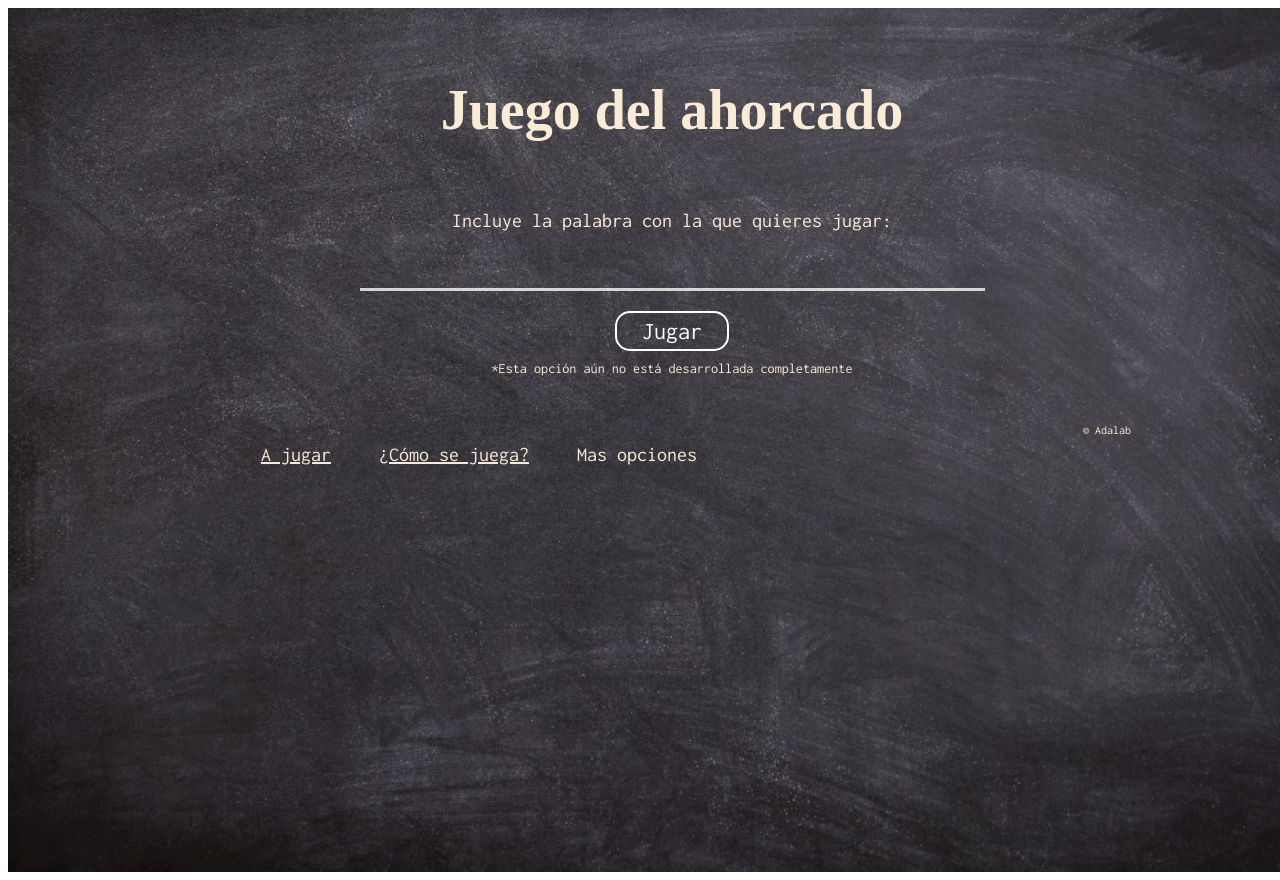
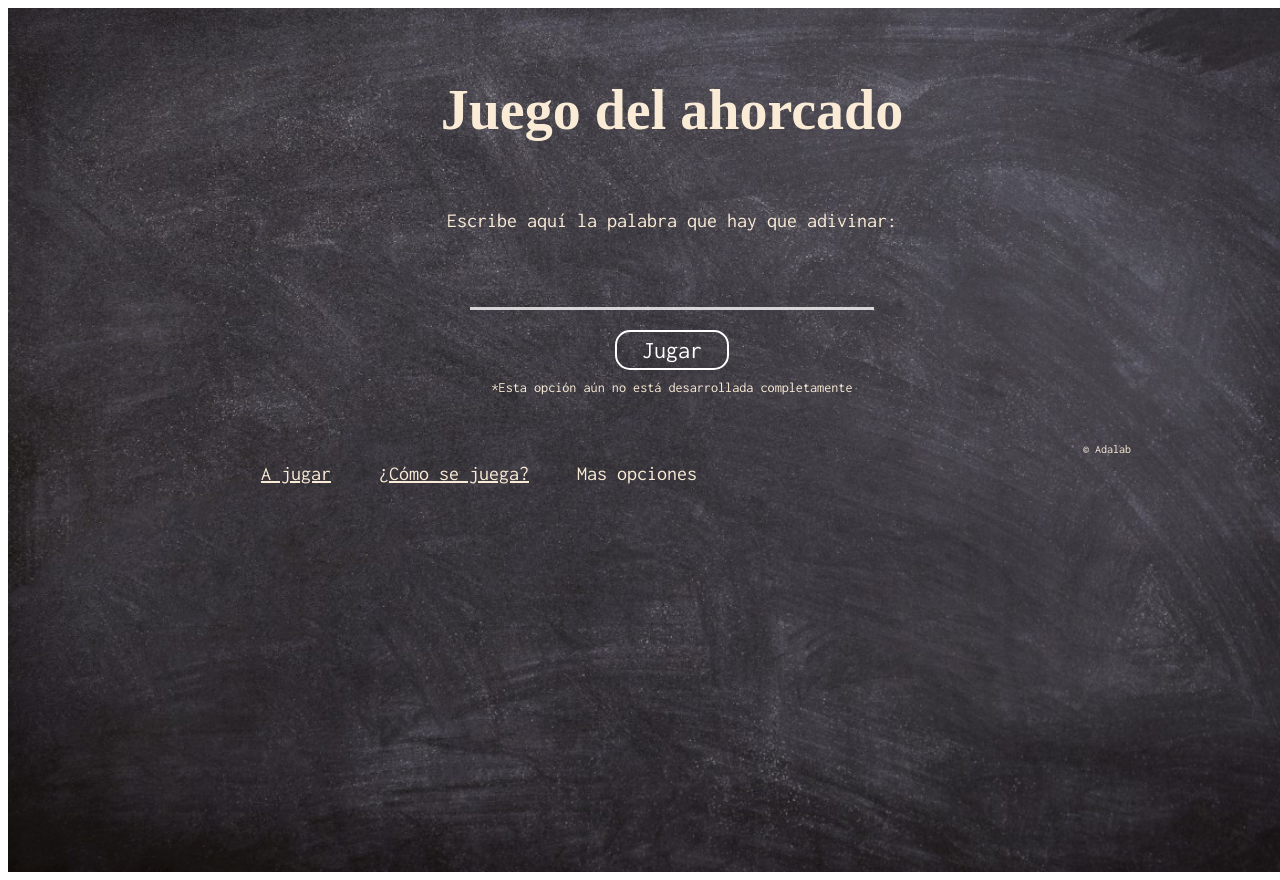
Before and after one commit to CriSFV/Hangmangame, a React app: page /#/options in a window 1280 px wide. Shown: the top 880 px of the page. Built offline with nearby package versions, Linux system fonts and the light colour scheme; no server answers; a web font is replaced by a local one.

Commit message:
add more options functionality

```diff
--- a/src/components/App.js
+++ b/src/components/App.js
@@ -22,6 +22,13 @@ function App() {
     });
   }, []);
 
+  //palabra incluida en options:
+  const userWord = (userWord) => {
+    setWord(userWord);
+    setLastLetter('');
+    setUserLetter([]);
+  };
+  console.log(word);
   const handlerLetter = (ev) => {
     let regex = new RegExp('^[a-zA-Z]$'); // letras permitidas, el resto no lo están
     // si la letra esta permitida:
@@ -56,7 +63,7 @@ function App() {
           }
         />
         <Route path='/instructions' element={<Instructions />} />
-        <Route path='/options' element={<Options />} />
+        <Route path='/options' element={<Options userWord={userWord} />} />
       </Routes>
 
       <Footer />
--- a/src/components/Instructions.js
+++ b/src/components/Instructions.js
@@ -1,4 +1,5 @@
 import '../styles/Instructions.scss';
+import { NavLink } from 'react-router-dom';
 
 const Instructions = () => {
   return (
@@ -10,7 +11,16 @@ const Instructions = () => {
         solución y si no, se añadirá a las letras falladas. Ten cuidado o lo
         ahorcarás.
       </p>
-      <p>¡A jugar!</p>
+      <NavLink to='/' className='user__button'>
+        ¡A jugar!
+      </NavLink>
+      <p>
+        También tienes otra manera de jugar si estás en grupo... en 'Mas
+        opciones' escribe la palabra que quieras sin que te vean...{' '}
+      </p>
+      <NavLink to='/options' className='user__button'>
+        ¡Escribe tu palabra!
+      </NavLink>
     </section>
   );
 };
--- a/src/components/Options.js
+++ b/src/components/Options.js
@@ -1,21 +1,31 @@
 import '../styles/Options.scss';
+
 import { NavLink } from 'react-router-dom';
 
-export const Options = () => {
+export const Options = (props) => {
+  const handlePrevent = (ev) => {
+    ev.preventDefault();
+  };
+  const handleChange = (ev) => {
+    props.userWord(ev.target.value);
+  };
   return (
     <>
-      <form className='user__form'>
-        <label className='title' htmlFor='user__word'>
-          Incluye la palabra con la que quieres jugar:
+      <form className='user__form' onSubmit={handlePrevent}>
+        <label className='title' htmlFor='word'>
+          Escribe aquí la palabra que hay que adivinar:
         </label>
         <input
+          autoFocus
           autoComplete='off'
-          className='user__form__input'
+          className='form__input'
+          maxLength='15'
           type='text'
-          name='user__word'
-          id='user__word'
+          id='word'
+          name='word'
+          onChange={handleChange}
         />
-        <NavLink to='/userGame' className='user__button'>
+        <NavLink to='/' className='user__button'>
           Jugar
         </NavLink>
         <small className='underconstruction'>
--- a/src/styles/Options.scss
+++ b/src/styles/Options.scss
@@ -5,17 +5,6 @@
     display: flex;
     flex-direction: column;
     align-items: center;
-    &__input {
-      background-color: transparent;
-      border: none;
-      border-bottom: 3px solid white;
-      text-align: center;
-      font-size: 3rem;
-      outline: none;
-      animation-name: borderBottomInput;
-      animation-duration: 2s;
-      animation-iteration-count: infinite;
-    }
   }
   &__button {
     margin-top: 20px;
```
